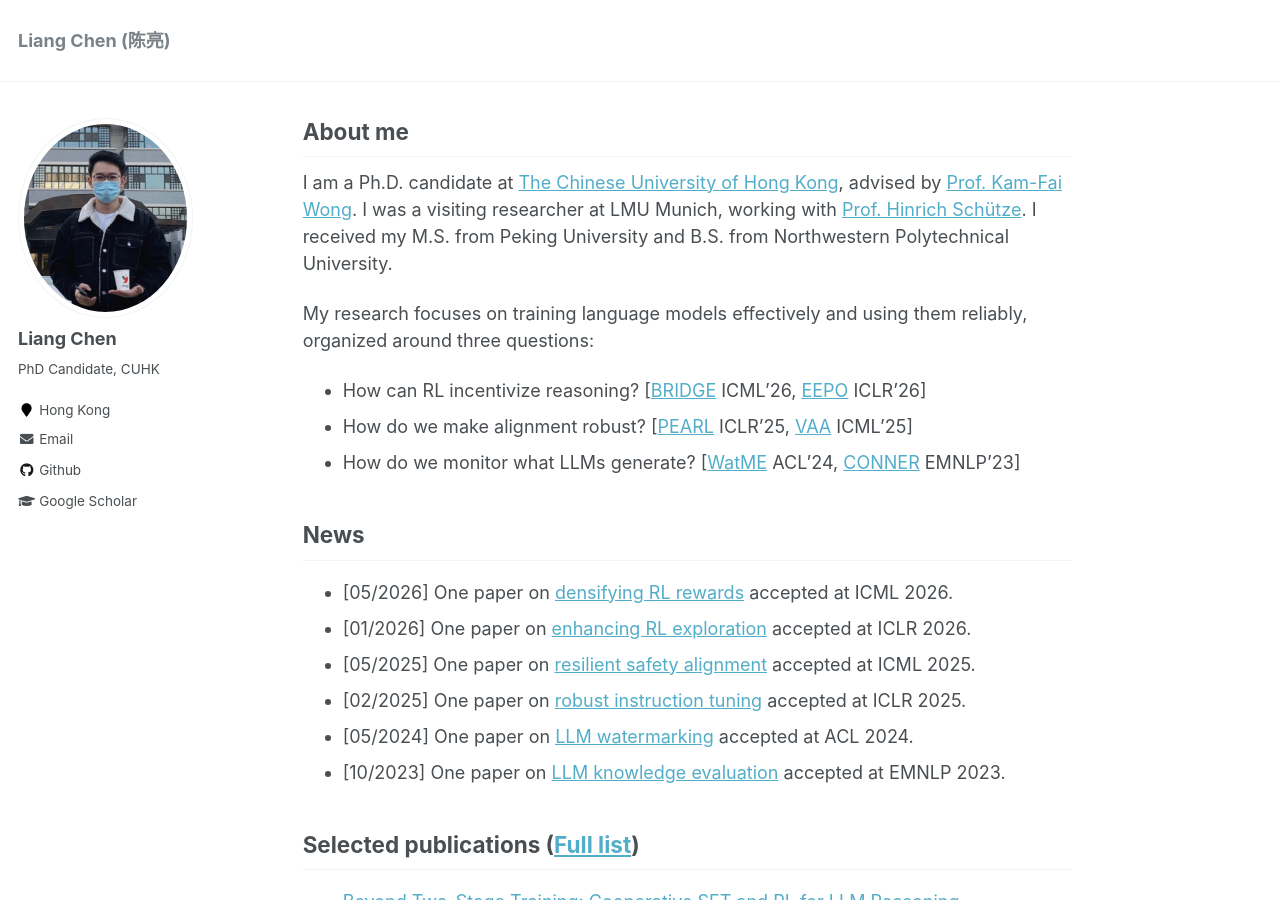
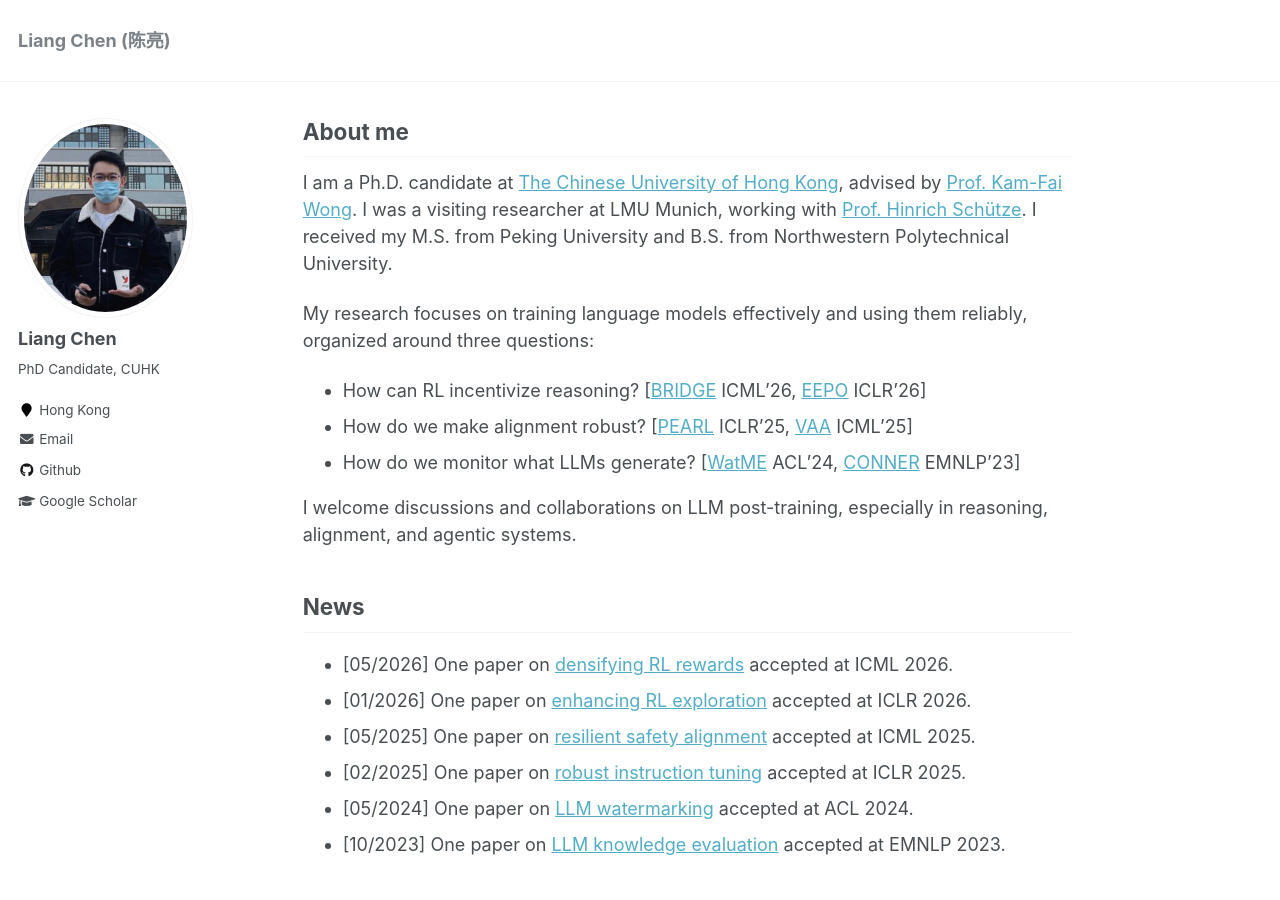
Before and after one commit to ChanLiang/ChanLiang.github.io, a Jekyll site: the page built from _pages/about.md, in a window 1280 px wide and 900 px high. Built offline with Jekyll 4.4.1, drawn with Linux system fonts in a browser that asks for light colours.

Commit message:
Update about.md

```diff
--- a/_pages/about.md
+++ b/_pages/about.md
@@ -20,6 +20,8 @@
 * How can RL incentivize reasoning? [[BRIDGE](https://arxiv.org/pdf/2509.06948) ICML'26, [EEPO](https://openreview.net/pdf?id=ObF4WIMkY6) ICLR'26]
 * How do we make alignment robust? [[PEARL](https://openreview.net/pdf?id=txoJvjfI9w) ICLR'25, [VAA](https://openreview.net/pdf?id=EMHED4WTHT) ICML'25]
 * How do we monitor what LLMs generate? [[WatME](https://aclanthology.org/2024.acl-long.496/) ACL'24, [CONNER](https://aclanthology.org/2023.emnlp-main.390.pdf) EMNLP'23]
+
+I welcome discussions and collaborations on LLM post-training, especially in reasoning, alignment, and agentic systems.
 
 ## News
 
```
